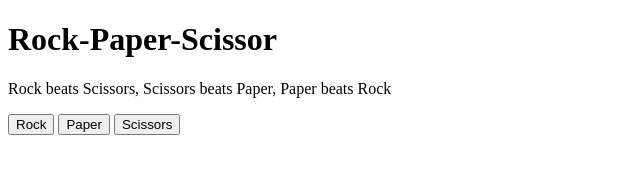
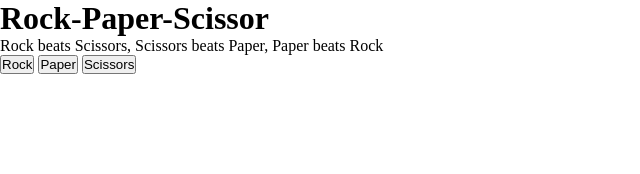
Before and after one commit to 0xblur/odin-rockpaperscissor, a plain HTML site: page index.html in a window 1280 px wide. Shown: the whole page, without its empty margins (0-640 px from the left). Drawn offline with Linux system fonts and the light colour scheme.

Commit message:
Added CSS link and CSS file

```diff
--- a/index.html
+++ b/index.html
@@ -4,6 +4,7 @@
   <meta charset="UTF-8">
   <meta name="viewport" content="width=device-width, initial-scale=1.0">
   <title>Rock-Paper-Scissor</title>
+  <link rel="stylesheet" href="./styles.css">
   <script src="./script.js"></script>
 </head>
 <body>
--- /dev/null
+++ b/styles.css
@@ -0,0 +1,5 @@
+* {
+  box-sizing: border-box;
+  margin: 0px;
+  padding: 0px;
+}
```
